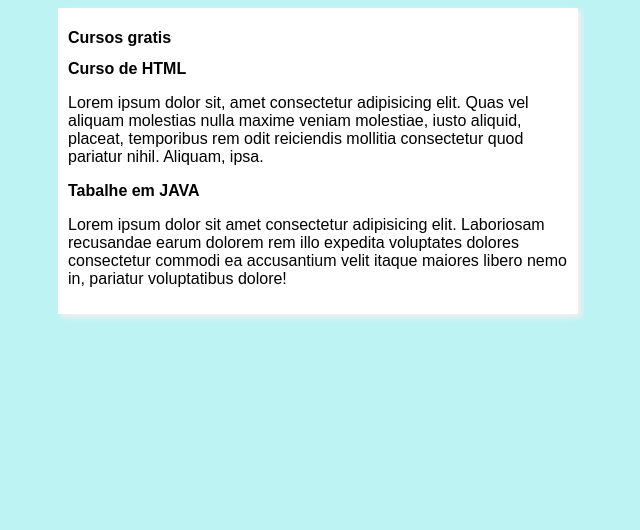
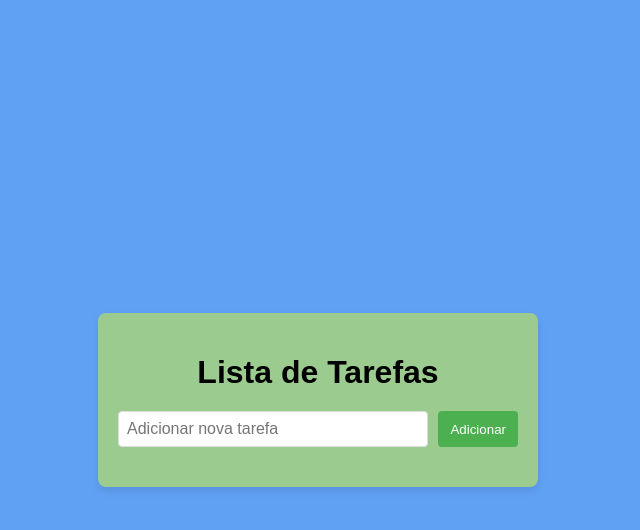
Before and after one commit to Brunolinonsc/projeto-site, a plain HTML site: page index.html in a window 1280 px wide. Shown: the whole page, without its empty margins (322-962 px from the left). Drawn offline with nearby package versions, Linux system fonts and the light colour scheme.

Commit message:
exclusão e alteração de codigo

```diff
--- a/estilos/style.css
+++ /dev/null
@@ -1,16 +0,0 @@
-*{
-    font-family: Arial, Helvetica, sans-serif;
-    font-size: 16px;
-
-}
-body{
-    background-color: rgb(189, 243, 243);
-
-}
-main{
-    background-color: white;
-    width: 500px;
-    margin: auto;
-    box-shadow: 3px 3px 5px rgb(250, 238, 238);
-    padding: 10px;
-}
--- a/index.html
+++ b/index.html
@@ -3,23 +3,20 @@
 <head>
     <meta charset="UTF-8">
     <meta name="viewport" content="width=device-width, initial-scale=1.0">
-    <title>site curso em video</title>
-    <link rel="stylesheet" href="estilos/style.css">
+    <title>Lista de Tarefas</title>
+    <link rel="stylesheet" href="./main.css">
+    <script src="https://code.jquery.com/jquery-3.6.0.min.js"></script>
 </head>
 <body>
-    <main>
-        <header>
-            <h1>Cursos gratis</h1>
+    <div class="container">
+        <h1>Lista de Tarefas</h1>
+        <form id="taskForm">
+            <input type="text" id="taskInput" placeholder="Adicionar nova tarefa" required>
+            <button type="submit">Adicionar</button>
+        </form>
+        <ul id="taskList"></ul>
+    </div>
 
-        </header>
-        <article>
-            <h2>Curso de HTML</h2>
-            <p>Lorem ipsum dolor sit, amet consectetur adipisicing elit. Quas vel aliquam molestias nulla maxime veniam molestiae, iusto aliquid, placeat, temporibus rem odit reiciendis mollitia consectetur quod pariatur nihil. Aliquam, ipsa.</p>
-        </article>
-        <article>
-            <h2>Tabalhe em JAVA</h2>
-            <p>Lorem ipsum dolor sit amet consectetur adipisicing elit. Laboriosam recusandae earum dolorem rem illo expedita voluptates dolores consectetur commodi ea accusantium velit itaque maiores libero nemo in, pariatur voluptatibus dolore!</p>
-        </article>
-    </main>
+    <script src="./main.js"></script>
 </body>
 </html>
--- /dev/null
+++ b/main.css
@@ -0,0 +1,73 @@
+body {
+    font-family: Arial, sans-serif;
+    background-color: #1473f0ab;
+    margin: 0;
+    padding: 0;
+    display: flex;
+    justify-content: center;
+    align-items: center;
+    height: 100vh;
+}
+
+.container {
+    background-color: rgba(231, 255, 16, 0.438);
+    padding: 20px;
+    border-radius: 8px;
+    box-shadow: 0 4px 8px rgba(0, 0, 0, 0.1);
+    width: 100%;
+    max-width: 400px;
+}
+
+h1 {
+    text-align: center;
+    margin-bottom: 20px;
+}
+
+form {
+    display: flex;
+    margin-bottom: 20px;
+    gap: 10px;
+}
+
+input[type="text"] {
+    flex: 1;
+    padding: 8px;
+    font-size: 16px;
+    border: 1px solid #ddd;
+    border-radius: 4px;
+}
+
+button {
+    padding: 8px 12px;
+    background-color: #4CAF50;
+    color: white;
+    border: none;
+    border-radius: 4px;
+    cursor: pointer;
+}
+
+button:hover {
+    background-color: #45a049;
+}
+
+ul {
+    list-style-type: none;
+    padding-left: 0;
+}
+
+li {
+    background-color: #f70f0f81;
+    padding: 10px;
+    border-bottom: 1px solid #fff;
+    font-size: 18px;
+    cursor: pointer;
+}
+
+li:hover {
+    background-color: #fff;
+}
+
+li.done {
+    text-decoration: line-through;
+    color: #888;
+}
--- /dev/null
+++ b/main.js
@@ -0,0 +1,14 @@
+$(document).ready(function() {
+    $('#taskForm').submit(function(event) {
+        event.preventDefault();
+        var taskText = $('#taskInput').val().trim();
+        if (taskText !== "") {
+            $('#taskList').append('<li>' + taskText + '</li>');
+            $('#taskInput').val("");
+        }
+    });
+
+    $('#taskList').on('click', 'li',  function() {
+        $(this).toggleClass('done');
+    });
+});
```
Also changed, not shown: 3 other files.
